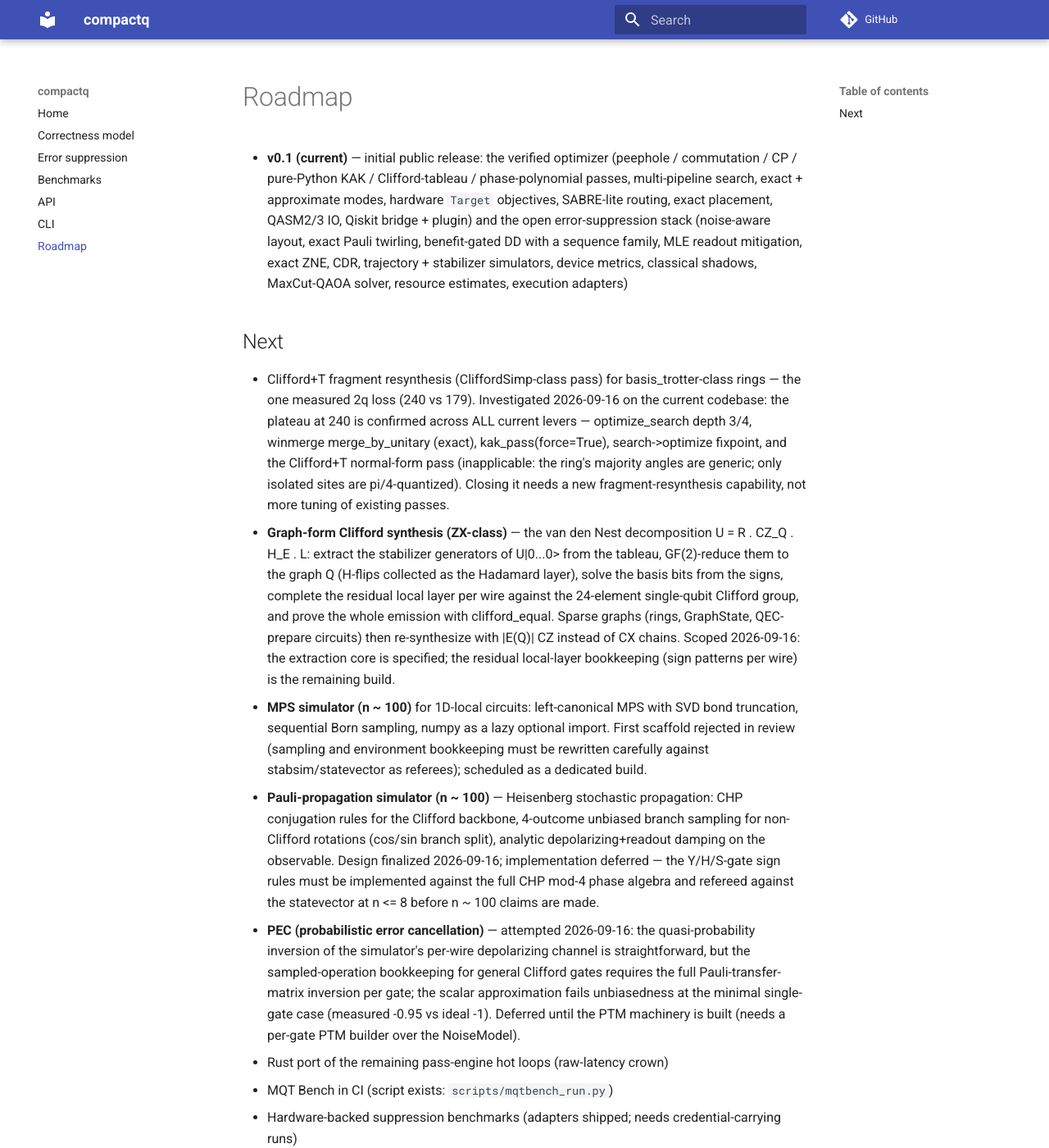
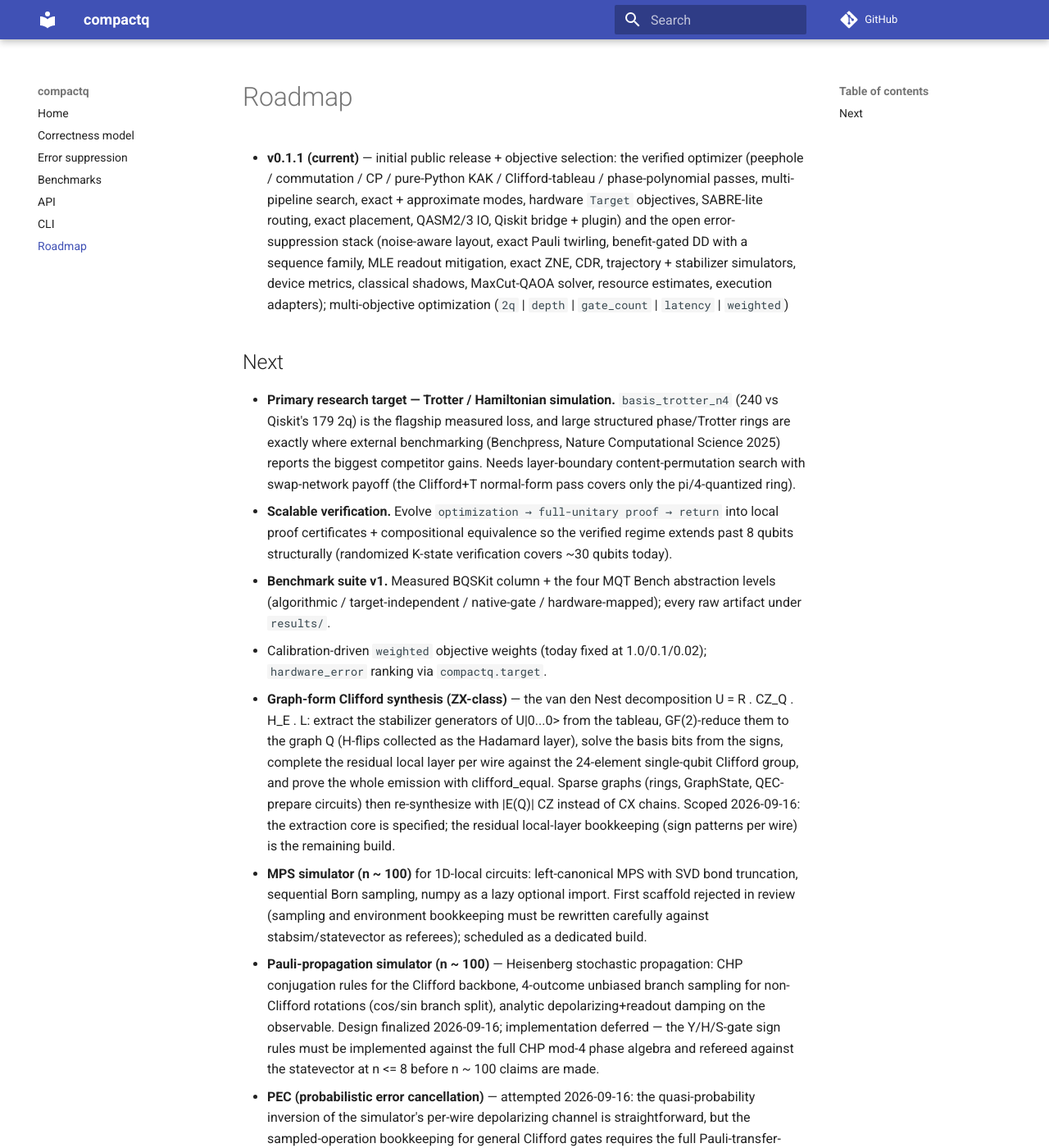
Before and after one commit to Q-PROOF/Compact, an MkDocs documentation site: the page built from docs/roadmap.md, in a window 1280 px wide and 1400 px high. Shown: the whole window at 82% size. Built offline with MkDocs 1.6.1 and Material for MkDocs 9.7.7, drawn with Linux system fonts in a browser that asks for light colours; comment, search, counter and statistics services are not loaded; some of the changed text lies outside the part shown.

Commit message:
release: v0.1.1 — provenance, results artifacts, roadmap elevation
- bench_results.json/md regenerated on the 0.1.1 code: commit-stamped,
  43 rows, compactq counts identical to the documented run (deterministic
  optimizer; qiskit-side +/-1 jitter from its seeded layout sampler)
- results/environment.json + results/README.md: exact environment,
  commands, referee protocol and artifact layout for every measured claim
- docs/roadmap.md: Trotter/Hamiltonian simulation elevated to primary
  research target; scalable verification and benchmark suite v1 added;
  PyPI publication marked done
- CHANGELOG [0.1.1]; version 0.1.1 across pyproject + package

```diff
--- a/compactq/__init__.py
+++ b/compactq/__init__.py
@@ -43,7 +43,7 @@ from .solvers import maxcut_qaoa, brute_force_maxcut
 from .simulate import statevector, exact_probabilities
 from . import benchmarks
 
-__version__ = "0.1.0"
+__version__ = "0.1.1"
 __all__ = ["Circuit", "Gate", "optimize", "optimize_deep", "optimize_search", "is_clifford", "clifford_equal", "approximate", "Target", "optimize_for", "approximate_for_target", "from_qasm3", "expand_mcx", "expand_mcp", "template_pass", "from_qasm", "to_qasm",
            "to_qasm3", "benchmarks", "__version__", "param", "bind",
             "structure_optimize", "optimize_large", "states_agree",
--- a/docs/roadmap.md
+++ b/docs/roadmap.md
@@ -1,27 +1,35 @@
 # Roadmap
 
-- **v0.1 (current)** — initial public release: the verified optimizer
-  (peephole / commutation / CP / pure-Python KAK / Clifford-tableau /
-  phase-polynomial passes, multi-pipeline search, exact + approximate
-  modes, hardware `Target` objectives, SABRE-lite routing, exact
-  placement, QASM2/3 IO, Qiskit bridge + plugin) and the open
-  error-suppression stack (noise-aware layout, exact Pauli twirling,
+- **v0.1.1 (current)** — initial public release + objective selection:
+  the verified optimizer (peephole / commutation / CP / pure-Python KAK /
+  Clifford-tableau / phase-polynomial passes, multi-pipeline search,
+  exact + approximate modes, hardware `Target` objectives, SABRE-lite
+  routing, exact placement, QASM2/3 IO, Qiskit bridge + plugin) and the
+  open error-suppression stack (noise-aware layout, exact Pauli twirling,
   benefit-gated DD with a sequence family, MLE readout mitigation,
   exact ZNE, CDR, trajectory + stabilizer simulators, device metrics,
   classical shadows, MaxCut-QAOA solver, resource estimates, execution
-  adapters)
+  adapters); multi-objective optimization (`2q` | `depth` |
+  `gate_count` | `latency` | `weighted`)
 
 ## Next
 
-- Clifford+T fragment resynthesis (CliffordSimp-class pass) for
-  basis_trotter-class rings — the one measured 2q loss (240 vs 179).
-  Investigated 2026-09-16 on the current codebase: the plateau at 240
-  is confirmed across ALL current levers — optimize_search depth 3/4,
-  winmerge merge_by_unitary (exact), kak_pass(force=True),
-  search->optimize fixpoint, and the Clifford+T normal-form pass
-  (inapplicable: the ring's majority angles are generic; only
-  isolated sites are pi/4-quantized). Closing it needs a new
-  fragment-resynthesis capability, not more tuning of existing passes.
+- **Primary research target — Trotter / Hamiltonian simulation.**
+  `basis_trotter_n4` (240 vs Qiskit's 179 2q) is the flagship measured
+  loss, and large structured phase/Trotter rings are exactly where
+  external benchmarking (Benchpress, Nature Computational Science 2025)
+  reports the biggest competitor gains.  Needs layer-boundary
+  content-permutation search with swap-network payoff (the Clifford+T
+  normal-form pass covers only the pi/4-quantized ring).
+- **Scalable verification.** Evolve `optimization → full-unitary proof →
+  return` into local proof certificates + compositional equivalence so
+  the verified regime extends past 8 qubits structurally (randomized
+  K-state verification covers ~30 qubits today).
+- **Benchmark suite v1.** Measured BQSKit column + the four MQT Bench
+  abstraction levels (algorithmic / target-independent / native-gate /
+  hardware-mapped); every raw artifact under `results/`.
+- Calibration-driven `weighted` objective weights (today fixed at
+  1.0/0.1/0.02); `hardware_error` ranking via `compactq.target`.
 - **Graph-form Clifford synthesis (ZX-class)** — the van den Nest
   decomposition U = R . CZ_Q . H_E . L: extract the stabilizer
   generators of U|0...0> from the tableau, GF(2)-reduce them to the
@@ -58,7 +66,8 @@
 - MQT Bench in CI (script exists: `scripts/mqtbench_run.py`)
 - Hardware-backed suppression benchmarks (adapters shipped; needs
   credential-carrying runs)
-- First PyPI publication (trusted-publisher release workflow ships;
-  requires one-time PyPI + GitHub environment configuration)
+- PyPI publication: DONE — compactq 0.1.0/0.1.1 live on PyPI
+  (release workflow: build → twine check → GitHub release → idempotent
+  publish)
 - multi-OS native wheels via cibuildwheel (Windows wheels ship today;
   other platforms build from source with maturin)
--- a/pyproject.toml
+++ b/pyproject.toml
@@ -1,6 +1,6 @@
 [project]
 name = "compactq"
-version = "0.1.0"
+version = "0.1.1"
 description = "Q-PROOF Compact: the verified quantum circuit optimizer. Smaller circuits, proven. Error suppression included."
 readme = "README.md"
 requires-python = ">=3.9"
```
Also changed, not shown: AGENTS.md (+5 -2 lines), CHANGELOG.md (+26 -2 lines), bench_results.json (+80 -80 lines), bench_results.md (+11 -11 lines), results/README.md (added, +30 -0 lines), 1 other file.
